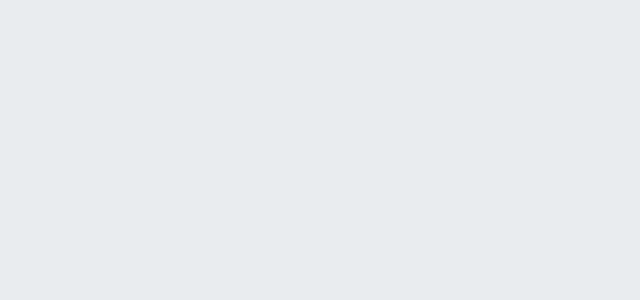
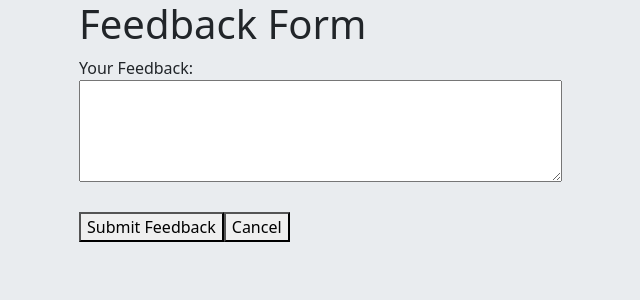
Before and after one commit to stockscreener/stock-screener, a React (Create React App) app in the folder client/stock-screener/: page /feedback in a window 1280 px wide. Before the commit this address had no page. Shown: the top 300 px of the page, without its empty margins (3-643 px from the left). Built offline with nearby package versions, Linux system fonts and the light colour scheme.

Commit message:
adding feedback pages

```diff
--- a/client/stock-screener/package.json
+++ b/client/stock-screener/package.json
@@ -14,8 +14,11 @@
     "@testing-library/user-event": "^14.4.3",
     "axios": "^1.4.0",
     "bootstrap": "^5.3.1",
+    "install": "^0.13.0",
+    "npm": "^9.8.1",
     "react": "^18.2.0",
     "react-dom": "^18.2.0",
+    "react-icons": "^4.10.1",
     "react-redux": "^8.1.2",
     "react-router-dom": "^6.15.0",
     "react-scripts": "5.0.1",
--- a/client/stock-screener/src/App.jsx
+++ b/client/stock-screener/src/App.jsx
@@ -10,8 +10,7 @@ import Screener from './components/screener'
 import Login from './components/login'
 import Signup from './components/signup'
 import ChangePasswordPage from './components/changePassword'
-
-
+import FeedbackForm from './feedback'
 function App() {
 
   const loginStatus = useSelector((state) => state.auth.status)
@@ -33,8 +32,8 @@ function App() {
           <Route path='/' element={<Screener />} />
           <Route path='/login' element={<Login />} />
           <Route path='/register' element={<Signup />}/>
-
           <Route path='/changePassword' element={<ChangePasswordPage />}/>
+          <Route path='/feedback' element={<FeedbackForm/>}/>
 </Routes>
       </div>
       <ToastContainer />
--- a/client/stock-screener/src/components/changePassword.jsx
+++ b/client/stock-screener/src/components/changePassword.jsx
@@ -1,5 +1,7 @@
 import React, { useState } from 'react';
 import { Link } from 'react-router-dom';
+
+
 const ChangePasswordPage = () => {
   const [currentPassword, setCurrentPassword] = useState('');
   const [newPassword, setNewPassword] = useState('');
--- /dev/null
+++ b/client/stock-screener/src/components/feedback.jsx
@@ -0,0 +1,39 @@
+import React, { useState } from 'react';
+
+function FeedbackForm() {
+    const [feedback, setFeedback] = useState('');
+
+    const handleSubmit = (e) => {
+        e.preventDefault();
+        // You can handle the form submission here
+        console.log('Feedback submitted:', feedback);
+    };
+
+    const handleCancel = () => {
+        // You can handle the cancel action here
+        <Link to="/login">Cancel</Link>
+        console.log('Feedback canceled');
+    };
+
+    return (
+        <div>
+            <h1>Feedback Form</h1>
+            <form onSubmit={handleSubmit}>
+                <label htmlFor="feedback">Your Feedback:</label><br />
+                <textarea
+                    id="feedback"
+                    name="feedback"
+                    rows="4"
+                    cols="50"
+                    value={feedback}
+                    onChange={(e) => setFeedback(e.target.value)}
+                ></textarea>
+                <br /><br />
+                <button type="submit">Submit Feedback</button>
+                <button type="button" onClick={handleCancel}>Cancel</button>
+            </form>
+        </div>
+    );
+}
+
+export default FeedbackForm;
--- /dev/null
+++ b/client/stock-screener/src/feedback.jsx
@@ -0,0 +1,38 @@
+import React, { useState } from 'react';
+
+function FeedbackForm() {
+    const [feedback, setFeedback] = useState('');
+
+    const handleSubmit = (e) => {
+        e.preventDefault();
+        // You can handle the form submission here
+        console.log('Feedback submitted:', feedback);
+    };
+
+    const handleCancel = () => {
+        // You can handle the cancel action here
+        console.log('Feedback canceled');
+    };
+
+    return (
+        <div>
+            <h1>Feedback Form</h1>
+            <form onSubmit={handleSubmit}>
+                <label htmlFor="feedback">Your Feedback:</label><br />
+                <textarea
+                    id="feedback"
+                    name="feedback"
+                    rows="4"
+                    cols="50"
+                    value={feedback}
+                    onChange={(e) => setFeedback(e.target.value)}
+                ></textarea>
+                <br /><br />
+                <button type="submit">Submit Feedback</button>
+                <button type="button" onClick={handleCancel}>Cancel</button>
+            </form>
+        </div>
+    );
+}
+
+export default FeedbackForm;
```
Also changed, not shown: 2 other files (tests, documents, lock files or other folders).
